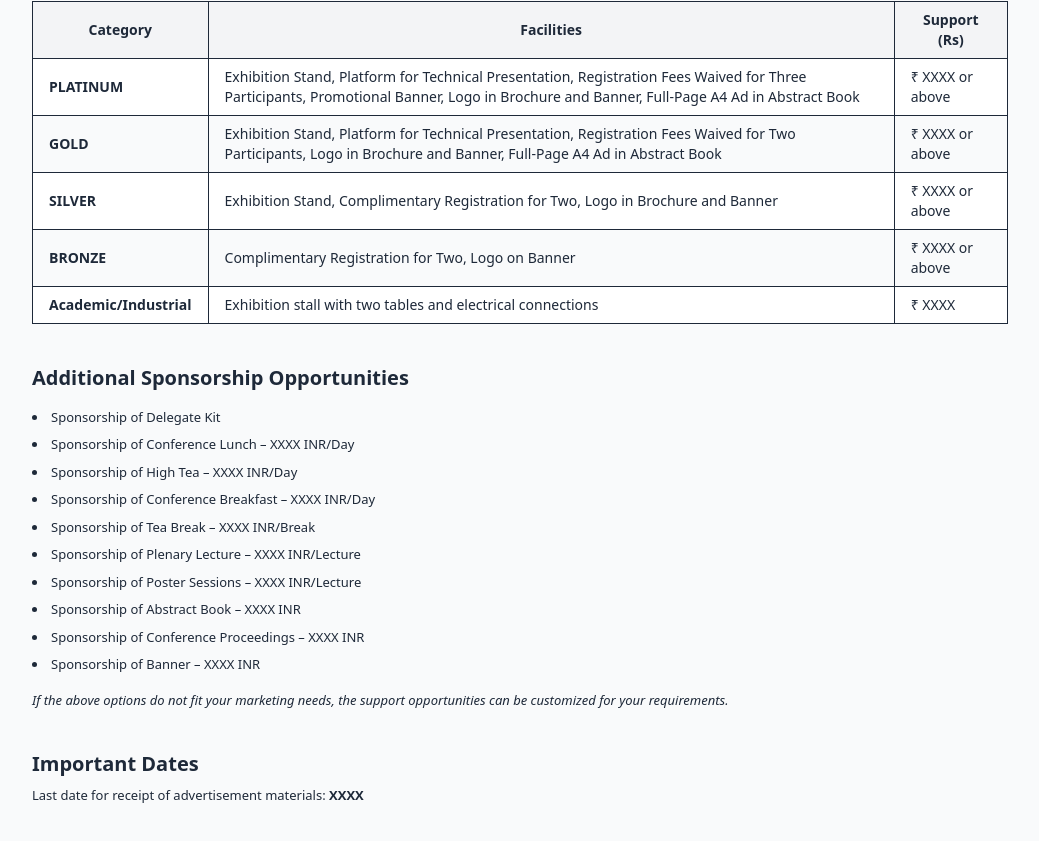
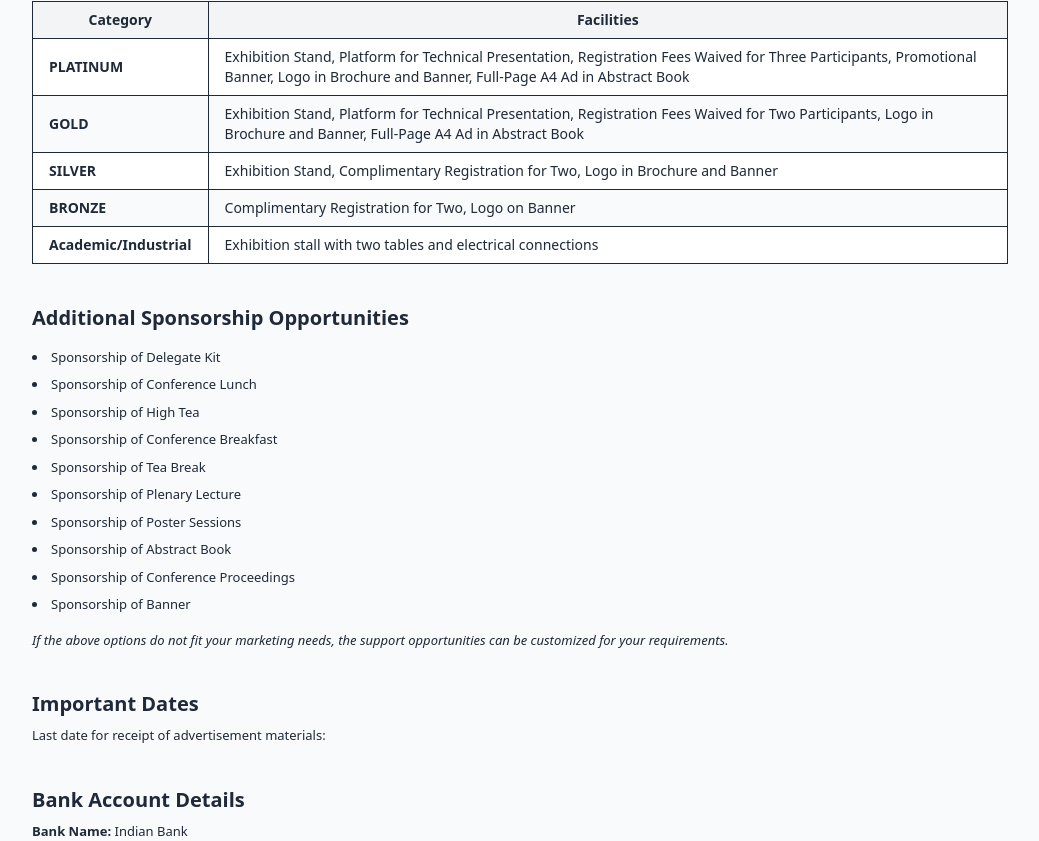
Before and after one commit to suryanshvermaa/Conference_website, a React (Vite) app in the folder frontend/: page /sponsors in a window 1280 px wide. Shown: the part 839-1680 px from the top of the page, without its empty margins (120-1159 px from the left). Built offline with nearby package versions, Linux system fonts and the light colour scheme.

Commit message:
fix: remove support pricing and update sponsorship benefits for clarity

```diff
--- a/frontend/src/components/aboutcomp/SponsorshipPage.jsx
+++ b/frontend/src/components/aboutcomp/SponsorshipPage.jsx
@@ -60,7 +60,7 @@ const SponsorshipPage = () => {
               <tr>
                 <th className="border px-4 py-2">Category</th>
                 <th className="border px-4 py-2">Facilities</th>
-                <th className="border px-4 py-2">Support (Rs)</th>
+                {/* <th className="border px-4 py-2">Support (Rs)</th> */}
               </tr>
             </thead>
             <tbody>
@@ -74,7 +74,7 @@ const SponsorshipPage = () => {
                 <tr key={i} className={i % 2 === 0 ? "bg-white" : "bg-gray-50"}>
                   <td className="border px-4 py-2 font-bold">{item.name}</td>
                   <td className="border px-4 py-2">{item.facilities}</td>
-                  <td className="border px-4 py-2">{item.price}</td>
+                  {/* <td className="border px-4 py-2">{item.price}</td> */}
                 </tr>
               ))}
             </tbody>
@@ -86,15 +86,15 @@ const SponsorshipPage = () => {
           <ul className="list-disc list-inside space-y-2">
             {[
               "Delegate Kit",
-              "Conference Lunch – XXXX INR/Day",
-              "High Tea – XXXX INR/Day",
-              "Conference Breakfast – XXXX INR/Day",
-              "Tea Break – XXXX INR/Break",
-              "Plenary Lecture – XXXX INR/Lecture",
-              "Poster Sessions – XXXX INR/Lecture",
-              "Abstract Book – XXXX INR",
-              "Conference Proceedings – XXXX INR",
-              "Banner – XXXX INR",
+              "Conference Lunch",
+              "High Tea",
+              "Conference Breakfast",
+              "Tea Break",
+              "Plenary Lecture",
+              "Poster Sessions",
+              "Abstract Book",
+              "Conference Proceedings",
+              "Banner",
             ].map((item, i) => (
               <li key={i}>Sponsorship of {item}</li>
             ))}
@@ -107,7 +107,7 @@ const SponsorshipPage = () => {
         <section className="mb-10">
           <h3 className="text-xl font-semibold mb-2">Important Dates</h3>
           <p>
-            Last date for receipt of advertisement materials: <strong>XXXX</strong>
+            Last date for receipt of advertisement materials: <strong></strong>
           </p>
         </section>
 
```
